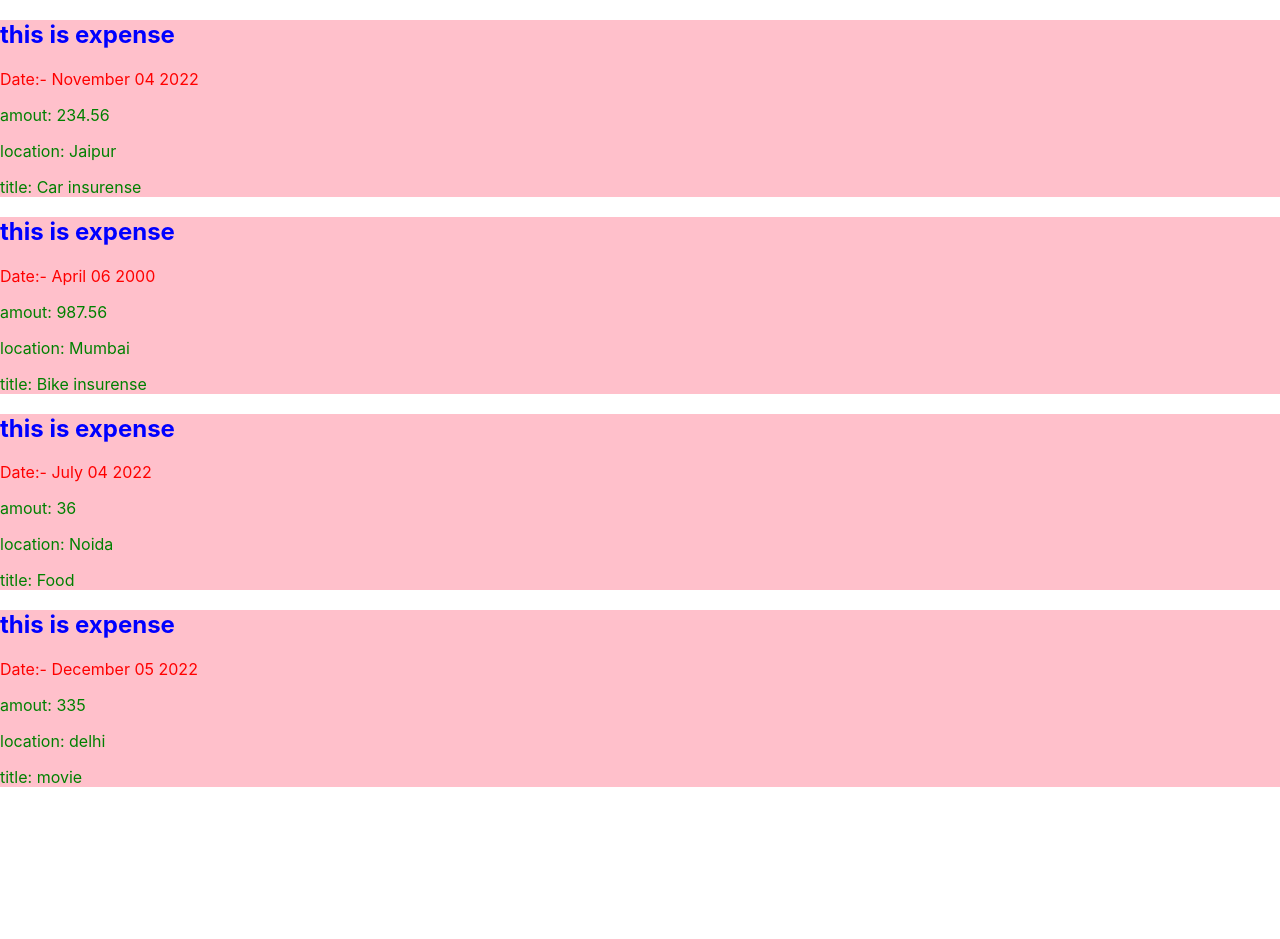
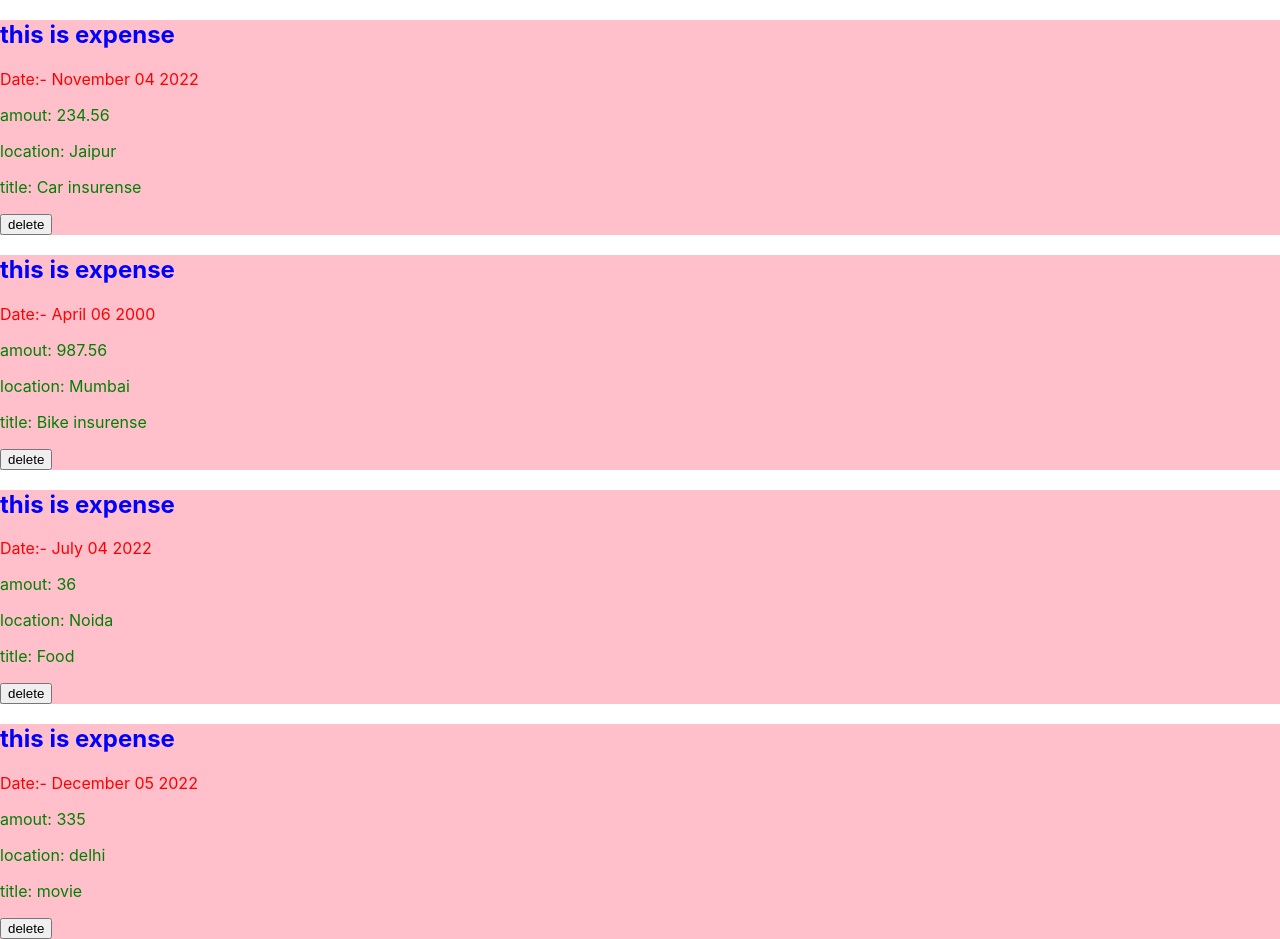
Before and after one commit to Ritikadhangar910/reactsharp, a React (Create React App) app: page / in a window 1280 px wide. Before the commit the page ends 803 px from the top, so only its background shows below. Built offline with nearby package versions, Linux system fonts and the light colour scheme.

Commit message:
delete card

```diff
--- a/src/components/Expense/ExpenseItem.js
+++ b/src/components/Expense/ExpenseItem.js
@@ -3,6 +3,11 @@ import ExpenseDetails from "./ExpenseDetails";
 import "../../App.css";
 import Card from "../UI/Card";
 const ExpenseItem = (props) => {
+  function deleteExpense(e) {
+    const grabelem = e.target.parentNode;
+    const getdiv = e.target.parentNode.parentNode;
+    getdiv.removeChild(grabelem);
+  }
   return (
     <>
       <Card className="cover">
@@ -15,6 +20,7 @@ const ExpenseItem = (props) => {
           location={props.location}
           title={props.title}
         />
+        <button onClick={deleteExpense}>delete</button>
       </Card>
     </>
   );
```
